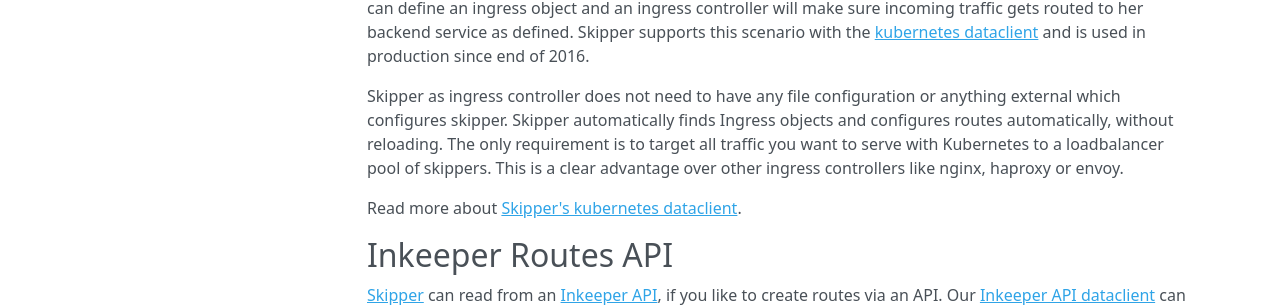
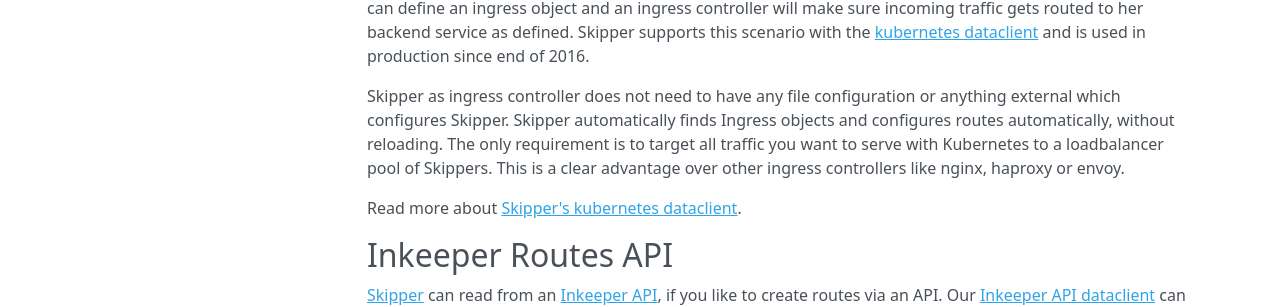
Before and after one commit to zalando/skipper, an MkDocs documentation site: the page built from docs/deployments.md, in a window 1280 px wide and 1221 px high. Shown: the part 567-874 px from the top of the window. Built offline with MkDocs 1.6.1, drawn with Linux system fonts in a browser that asks for light colours; nearby versions of some CDN libraries; old or Windows-style settings are respelled for this version of MkDocs.

```diff
--- a/docs/deployments.md
+++ b/docs/deployments.md
@@ -29,11 +29,11 @@ defined. Skipper supports this scenario with the
 production since end of 2016.
 
 Skipper as ingress controller does not need to have any file
-configuration or anything external which configures skipper. Skipper
+configuration or anything external which configures Skipper. Skipper
 automatically finds Ingress objects and configures routes
 automatically, without reloading. The only requirement is to target
 all traffic you want to serve with Kubernetes to a loadbalancer pool
-of skippers. This is a clear advantage over other ingress controllers
+of Skippers. This is a clear advantage over other ingress controllers
 like nginx, haproxy or envoy.
 
 Read more about [Skipper's kubernetes dataclient](dataclients/kubernetes.md).
```
Also changed, not shown: docs/kubernetes/ingress-controller.md (+3 -3 lines), docs/videos.md (+4 -4 lines).
